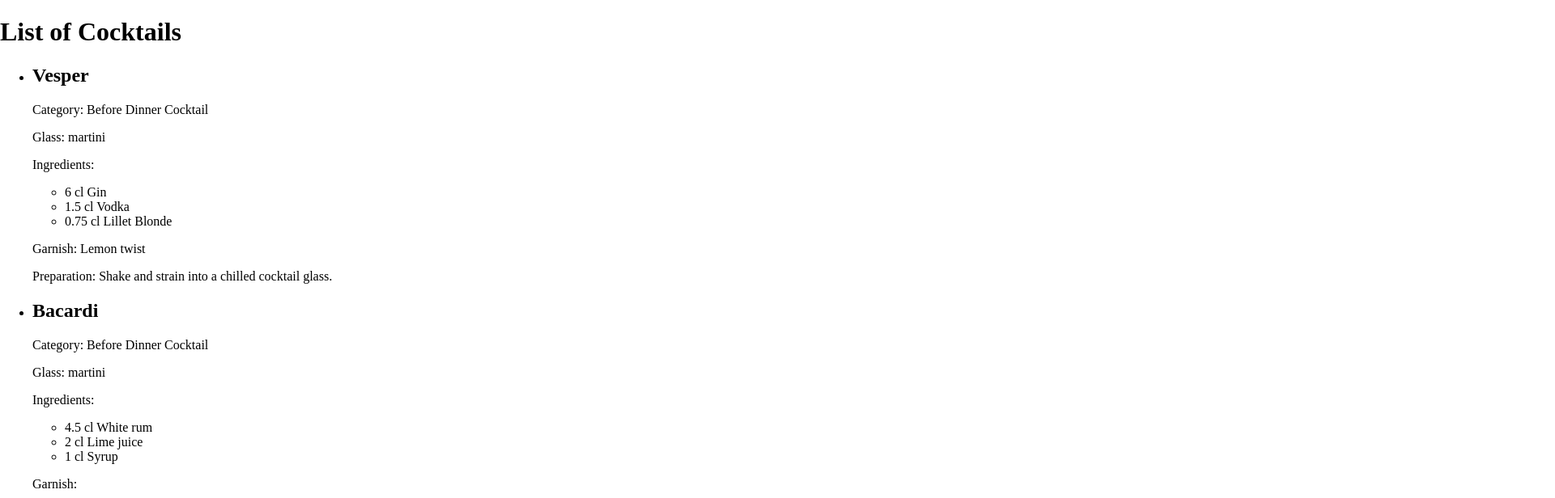
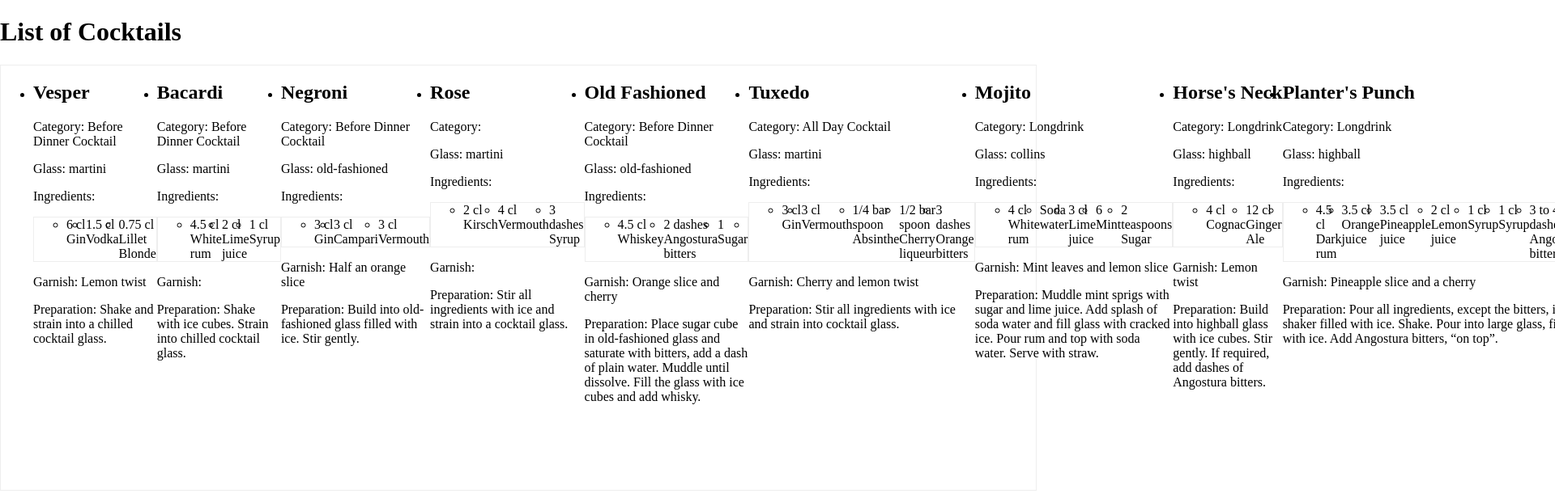
Before and after one commit to isabelchua/cocktail-project, a React (Vite) app: page / in a window 1280 px wide. Shown: the top 616 px of the page at 81% size, 1920 px wide, since content can reach past the window. Built offline with nearby package versions, Linux system fonts and the light colour scheme.

Commit message:
cocktail component

```diff
--- a/src/App.css
+++ b/src/App.css
@@ -3,3 +3,8 @@
 	padding: 0;
 	box-sizing: border-box;
 }
+
+ul {
+	display: flex;
+	border: 1px solid #eee;
+}
```
Also changed, not shown: src/components/Cocktail.jsx (added, +7 -0 lines), src/data/cocktailData copy.js (added, +13 -0 lines).
